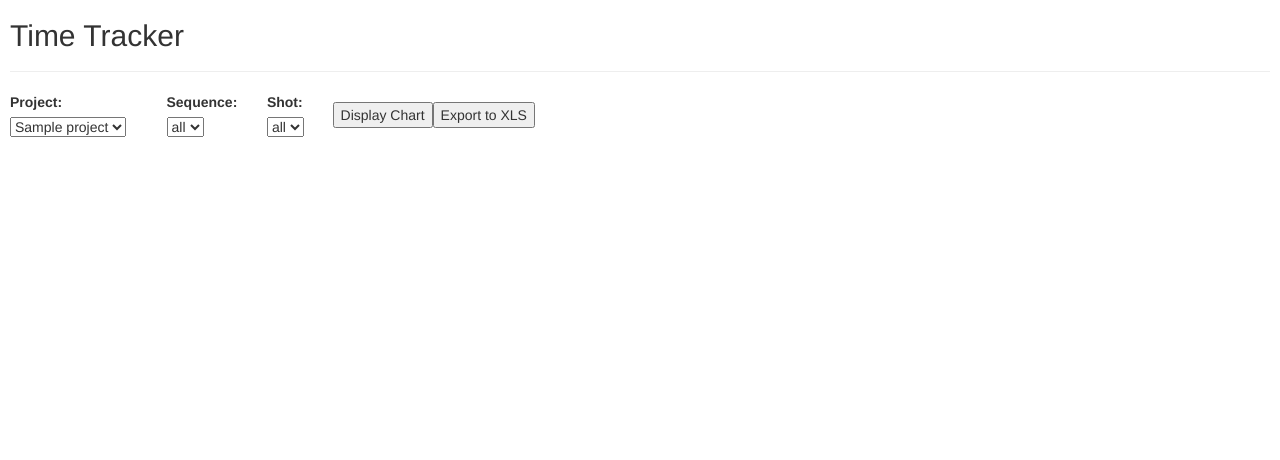
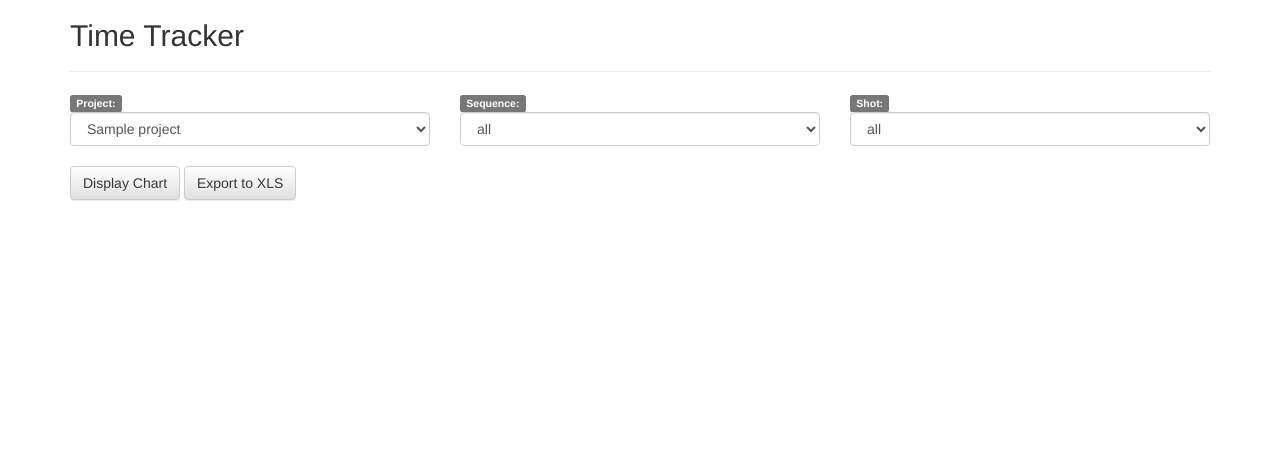
Before and after one commit to afrocircus/TimeTracker, a Flask app: template templates/home.html in a window 1280 px wide. Shown: the part 161-621 px from the top of the page. Run offline with Flask 2, Linux system fonts and the light colour scheme; the template is opened without the code that fills it: most values are stand-ins (such as "Sample title", 1, 10 or a date in 2020); parts of the project's set-up code (start-up, migrations or seed data) failed here and were passed over; some libraries are stand-ins or nearby versions.

Commit message:
using bootstrap css

```diff
--- a/static/css/home.css
+++ b/static/css/home.css
@@ -1,10 +1,5 @@
 .banner_div {
     height:130px;
-}
-
-.title {
-    position: absolute;
-    left: 45%;
 }
 
 .banner {
@@ -12,18 +7,3 @@
     position: absolute;
     left: 45%;
 }
-
-.selection {
-    margin-top: 70px;
-    border-spacing: 30px;
-    position: absolute;
-    left: 33%;
-}
-
-.chart{
-    margin-top: 120px;
-    width: 900px;
-    height: 300px;
-    position: absolute;
-    left: 25%;
-}
--- a/templates/home.html
+++ b/templates/home.html
@@ -1,50 +1,48 @@
 {% extends "layout.html" %}
 {% block content %}
+    <div class="container">
         <div class="banner_div">
             <img class="banner" src="/static/images/banner.png" alt="Banner Image"/>
         </div>
         <div class="page-header">
             <h2>Time Tracker</h2>
         </div>
-    <div>
-        <table class="col-sm-5" >
-            <tr>
-                <td>
-                    <label>Project:</label>
-                    <select id="projects" name="projects">
+        <div class="row">
+            <div class="col-md-4">
+                <span class="label label-default">Project:</span>
+                <select class="form-control" id="projects" name="projects">
                 {% for p in project_list %}
                     <option id="{{ p }}" value="{{ p }}">{{ p }}</option>
                 {% endfor %}
                 </select>
-                </td>
-                <td>
-                    <label>Sequence:</label>
-                    <select id="sequences" name="sequences">
+            </div>
+            <div class="col-md-4">
+                <span class="label label-default">Sequence:</span>
+                <select class="form-control" id="sequences" name="sequences">
                     <option value=all>all</option>
                 </select>
-                </td>
-                <td>
-                    <label>Shot:</label>
-                    <select id="shots" name="shots">
+            </div>
+            <div class="col-md-4">
+                <span class="label label-default">Shot:</span>
+                <select class="form-control" id="shots" name="shots">
                     <option value=all>all</option>
                 </select>
-                </td>
-                <td>
-                    <input type="button" id="submit" value="Display Chart"> </input>
-                </td>
-                <td>
-                    <input type="button" id="export" value="Export to XLS"> </input>
-                </td>
-                <td>
+            </div>
+        </div>
+        <br>
+        <div class="row">
+            <div class="col-md-4">
+                <input class="btn btn-default" type="button" id="submit" value="Display Chart"> </input>
+                <input class="btn btn-default" type="button" id="export" value="Export to XLS"> </input>
                 <img src="/static/images/ajax-loader.gif" style="display: none;" id="loader">
-                </td>
-            </tr>
-        </table>
             </div>
+        </div>
+        <br>
+        <div class="row">
             <div class='panel panel-default' id="bid-panel" style="display: none;">
                 <div class='panel-heading'><h3 class='panel-title'>Bid Comparison Chart</h3></div>
-        <div class='panel-body'>
-            <div id="columnchart_values"></div>
+                <div class='panel-body' id="columnchart_values"></div>
+            </div>
         </div>
     </div>
     <script src="/static/js/main.js" type=text/javascript></script>
```
Also changed, not shown: 1 other file. Lines whose indentation alone changed are shown as unchanged.
